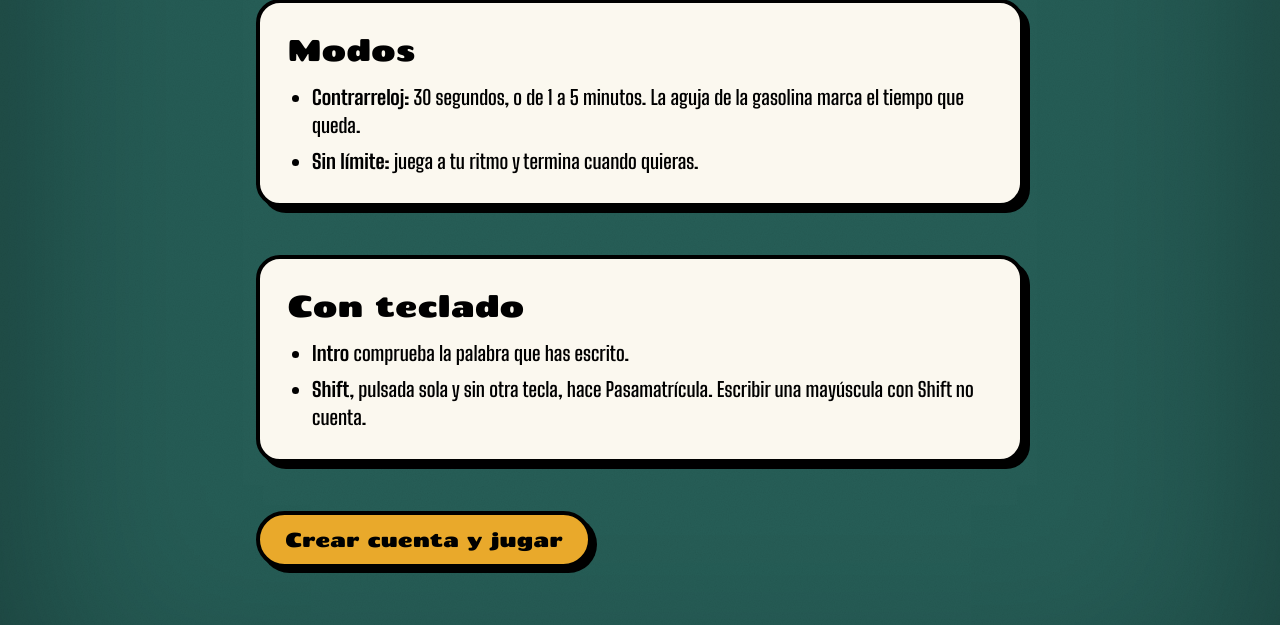
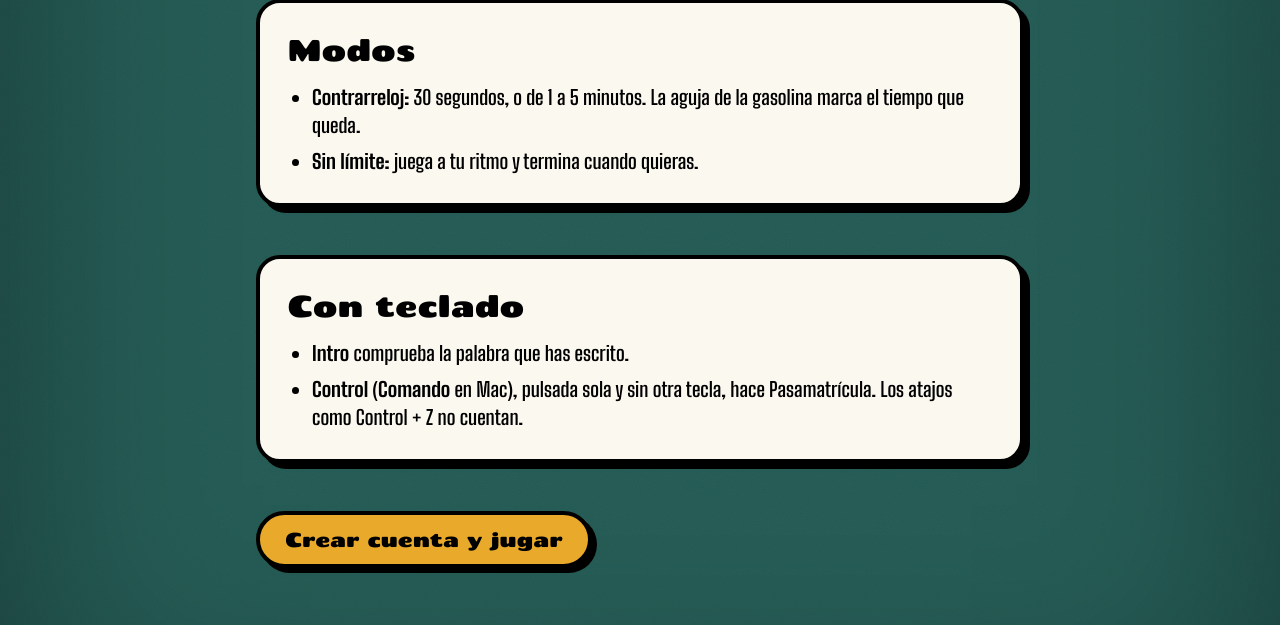
Before and after one commit to Rob-Gon/matricular, a Laravel app: page /como-se-juega in a window 1280 px wide. Shown: the part 1848-2473 px from the top of the page. Run offline with Laravel 12, Linux system fonts and the light colour scheme; style sheets or scripts are compiled from the project's sources.

Commit message:
feat: skip the plate with control (command on mac) instead of shift (#17)
Shift is used to type capitals; Control or Command pressed and released alone is harder to trigger by accident. Shortcuts such as Ctrl+Z do not count. The hint under the button is removed.

```diff
--- a/resources/js/game.js
+++ b/resources/js/game.js
@@ -1,5 +1,9 @@
 // Solo game client. The server decides plate, score, time and word validity; this only sends
 // actions and renders the answers.
+
+// Skip key: Command on Apple devices, Control elsewhere.
+const IS_APPLE = /Mac|iPhone|iPad/.test(navigator.userAgentData?.platform ?? navigator.platform);
+const SKIP_KEY = IS_APPLE ? 'Meta' : 'Control';
 
 const randomDigits = () => String(Math.floor(Math.random() * 10000)).padStart(4, '0');
 
@@ -18,7 +22,9 @@ export default (config) => ({
     over: false,
     feedback: null,
     toasts: [],
-    shiftAlone: false,
+    skipKey: SKIP_KEY,
+    skipKeyLabel: IS_APPLE ? '⌘' : 'Ctrl',
+    skipKeyAlone: false,
 
     init() {
         if (this.remaining !== null) {
@@ -57,21 +63,21 @@ export default (config) => ({
         this.send(config.urls.plate, {});
     },
 
-    // Shift pressed and released on its own skips the plate; Shift + a letter just types a capital.
+    // The skip key pressed and released on its own skips the plate; shortcuts such as Ctrl+Z do not.
     onKeydown(event) {
-        if (event.key !== 'Shift') {
-            this.shiftAlone = false;
+        if (event.key !== SKIP_KEY) {
+            this.skipKeyAlone = false;
         } else if (!event.repeat) {
-            this.shiftAlone = true;
+            this.skipKeyAlone = true;
         }
     },
 
     onKeyup(event) {
-        if (event.key !== 'Shift' || !this.shiftAlone) {
+        if (event.key !== SKIP_KEY || !this.skipKeyAlone) {
             return;
         }
 
-        this.shiftAlone = false;
+        this.skipKeyAlone = false;
 
         if (!this.$refs.confirmEnd?.open) {
             this.skip();
--- a/resources/views/app/guide.blade.php
+++ b/resources/views/app/guide.blade.php
@@ -63,7 +63,7 @@
                 <h2 id="teclado" class="font-display text-3xl">Con teclado</h2>
                 <ul class="flex list-disc flex-col gap-2 pl-6 text-xl">
                     <li><strong>Intro</strong> comprueba la palabra que has escrito.</li>
-                    <li><strong>Shift</strong>, pulsada sola y sin otra tecla, hace Pasamatrícula. Escribir una mayúscula con Shift no cuenta.</li>
+                    <li><strong>Control</strong> (<strong>Comando</strong> en Mac), pulsada sola y sin otra tecla, hace Pasamatrícula. Los atajos como Control + Z no cuentan.</li>
                 </ul>
             </section>
 
```
Also changed, not shown: docs/ROADMAP.md (+1 -1 lines), resources/views/main/game.blade.php (+3 -6 lines), .claude/rules/game.md.
